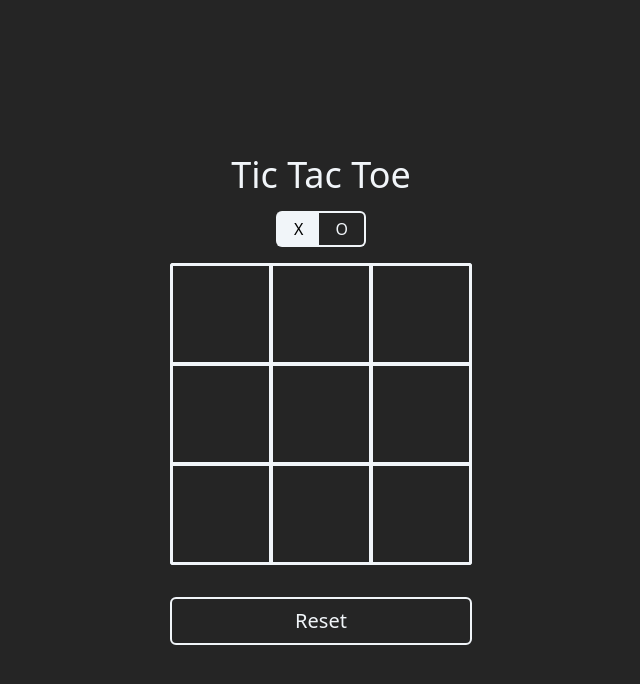
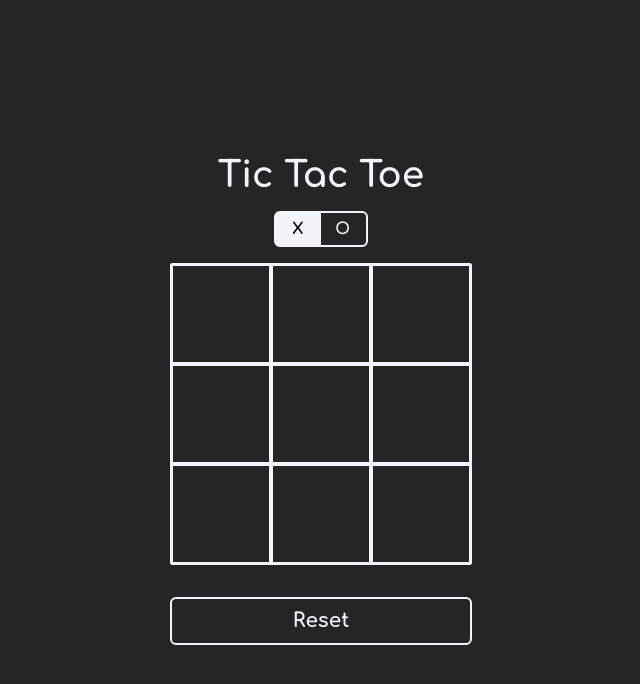
Before and after one commit to facindito/some-games, a React (Vite) app: page /tic-tac-toe in a window 1280 px wide. Shown: the top 684 px of the page, without its empty margins (319-959 px from the left). Built offline with nearby package versions, Linux system fonts and the light colour scheme.

Commit message:
separate logic and components

```diff
--- a/index.html
+++ b/index.html
@@ -4,7 +4,13 @@
     <meta charset="UTF-8" />
     <link rel="icon" type="image/svg+xml" href="/vite.svg" />
     <meta name="viewport" content="width=device-width, initial-scale=1.0" />
-    <title>Vite + React</title>
+    <link rel="preconnect" href="https://fonts.googleapis.com" />
+    <link rel="preconnect" href="https://fonts.gstatic.com" crossorigin />
+    <link
+      href="https://fonts.googleapis.com/css2?family=Comfortaa:wght@700&display=swap"
+      rel="stylesheet"
+    />
+    <title>Some Games</title>
   </head>
   <body>
     <div id="root"></div>
--- /dev/null
+++ b/src/components/tic-tac-toe/Board.jsx
@@ -0,0 +1,19 @@
+export default function Board({ board, combo, updateBoard }) {
+  return (
+    <div className='border border-slate-100 rounded-sm grid grid-cols-3 mb-4'>
+      {board.map((cell, index) => {
+        return (
+          <div
+            key={index}
+            className={`${
+              combo?.includes(index) && 'bg-green-500'
+            } w-[100px] h-[100px] border-2 border-slate-100 cursor-pointer flex items-center justify-center text-5xl text-slate-100`}
+            onClick={() => updateBoard(index)}
+          >
+            {cell}
+          </div>
+        )
+      })}
+    </div>
+  )
+}
--- /dev/null
+++ b/src/components/tic-tac-toe/Button.jsx
@@ -0,0 +1,10 @@
+export default function Button({ children, onClick }) {
+  return (
+    <button
+      className='border-2 border-slate-100 rounded-md text-slate-100 text-center text-xl p-2 w-full mt-4'
+      onClick={onClick}
+    >
+      {children}
+    </button>
+  )
+}
--- /dev/null
+++ b/src/components/tic-tac-toe/Turn.jsx
@@ -0,0 +1,18 @@
+import { TURN } from '../../constants/tic-tac-toe'
+
+export default function Turn({ turn }) {
+  return (
+    <header
+      className={`flex justify-center items-center mb-4 border-2 rounded-md border-slate-100 w-fit relative text-slate-100 before:w-1/2 before:bg-slate-100 before:absolute before:h-full before:left-0 ${
+        turn === TURN.X ? 'before:translate-none ' : 'before:translate-x-full'
+      } before:transition-transform before:duration-300`}
+    >
+      <div className={`z-10 px-4 py-1 ${turn === TURN.X && 'text-black'}`}>
+        X
+      </div>
+      <div className={`z-10 px-4 py-1 ${turn === TURN.O && 'text-black'}`}>
+        O
+      </div>
+    </header>
+  )
+}
--- /dev/null
+++ b/src/components/tic-tac-toe/Winner.jsx
@@ -0,0 +1,6 @@
+export default function Winner({ winner }) {
+  if (winner === null) return null
+
+  const text = winner ? `Winner is : ${winner}` : 'Draw'
+  return <div className='text-slate-100 text-center text-xl'>{text}</div>
+}
--- /dev/null
+++ b/src/constants/tic-tac-toe/index.js
@@ -0,0 +1,15 @@
+export const TURN = {
+  X: 'X',
+  O: 'O',
+}
+
+export const WINNER_COMBOS = [
+  [0, 1, 2],
+  [0, 3, 6],
+  [0, 4, 8],
+  [1, 4, 7],
+  [2, 5, 8],
+  [2, 4, 6],
+  [3, 4, 5],
+  [6, 7, 8],
+]
--- /dev/null
+++ b/src/logic/tic-tac-toe/board.js
@@ -0,0 +1,14 @@
+import { WINNER_COMBOS } from '../../constants/tic-tac-toe'
+
+export const checkWinner = ({ board }) => {
+  for (const combo of WINNER_COMBOS) {
+    const [a, b, c] = combo
+    if (board[a] && board[a] === board[b] && board[a] === board[c]) {
+      return { newWinner: board[a], winCombo: [a, b, c] }
+    }
+  }
+  return { newWinner: null }
+}
+export const checkEndGame = ({ board }) => {
+  return board.every((cell) => cell !== null)
+}
--- /dev/null
+++ b/src/logic/tic-tac-toe/storage.js
@@ -0,0 +1,17 @@
+export const saveGameStore = ({ board, turn }) => {
+  localStorage.setItem('board', JSON.stringify(board))
+  localStorage.setItem('turn', turn)
+}
+export const winnerGameStore = ({ winner }) => {
+  localStorage.setItem('winner', JSON.stringify(winner))
+}
+
+export const comboGameStore = ({ combo }) => {
+  localStorage.setItem('combo', JSON.stringify(combo))
+}
+export const resetGameStore = () => {
+  localStorage.removeItem('board')
+  localStorage.removeItem('turn')
+  localStorage.removeItem('winner')
+  localStorage.removeItem('combo')
+}
--- a/src/pages/TicTacToe.jsx
+++ b/src/pages/TicTacToe.jsx
@@ -1,41 +1,16 @@
 import { useState } from 'react'
-
-const TURN = {
-  X: 'X',
-  O: 'O',
-}
-
-const WINNER_COMBOS = [
-  [0, 1, 2],
-  [0, 3, 6],
-  [0, 4, 8],
-  [1, 4, 7],
-  [2, 5, 8],
-  [2, 4, 6],
-  [3, 4, 5],
-  [6, 7, 8],
-]
-
-function Winner({ winner }) {
-  if (winner === null) return null
-
-  const text = winner ? `Winner is : ${winner}` : 'Draw'
-  return <div className='text-slate-100 text-center text-xl'>{text}</div>
-}
-
-const saveGameStore = ({ board, turn }) => {
-  localStorage.setItem('board', JSON.stringify(board))
-  localStorage.setItem('turn', turn)
-}
-const resetGameStore = () => {
-  localStorage.removeItem('board')
-  localStorage.removeItem('turn')
-  localStorage.removeItem('winner')
-}
-
-const winnerGameStore = ({ winner }) => {
-  localStorage.setItem('winner', JSON.stringify(winner))
-}
+import {
+  saveGameStore,
+  winnerGameStore,
+  resetGameStore,
+  comboGameStore,
+} from '../logic/tic-tac-toe/storage'
+import { checkWinner, checkEndGame } from '../logic/tic-tac-toe/board'
+import { TURN } from '../constants/tic-tac-toe'
+import Winner from '../components/tic-tac-toe/Winner'
+import Board from '../components/tic-tac-toe/Board'
+import Turn from '../components/tic-tac-toe/Turn'
+import Button from '../components/tic-tac-toe/Button'
 
 export default function TicTacToe() {
   const [board, setBoard] = useState(() => {
@@ -51,6 +26,11 @@ export default function TicTacToe() {
     return JSON.parse(winnerStore)
   })
 
+  const [combo, setCombo] = useState(() => {
+    const comboStore = localStorage.getItem('combo')
+    return JSON.parse(comboStore)
+  })
+
   const updateBoard = (index) => {
     if (board[index] || winner) return
 
@@ -63,76 +43,34 @@ export default function TicTacToe() {
 
     saveGameStore({ board: newBoard, turn: newTurn })
 
-    const newWinner = checkWinner(newBoard)
+    const { newWinner, winCombo } = checkWinner({ board: newBoard })
     if (newWinner) {
       setWinner(newWinner)
+      setCombo(winCombo)
       winnerGameStore({ winner: newWinner })
-    } else if (checkEndGame(newBoard)) {
+      comboGameStore({ combo: winCombo })
+    } else if (checkEndGame({ board: newBoard })) {
       setWinner(false)
       winnerGameStore({ winner: false })
     }
-  }
-
-  const checkWinner = (board) => {
-    for (const combo of WINNER_COMBOS) {
-      const [a, b, c] = combo
-      if (board[a] && board[a] === board[b] && board[a] === board[c]) {
-        return board[a]
-      }
-    }
-    return null
   }
 
   const resetGame = () => {
     setBoard(Array(9).fill(null))
     setTurn(TURN.X)
     setWinner(null)
+    setCombo([])
 
     resetGameStore()
   }
 
-  const checkEndGame = (board) => {
-    return board.every((cell) => cell !== null)
-  }
   return (
-    <div>
+    <div className='font-game flex flex-col justify-center items-center'>
       <h1 className='text-4xl text-center text-slate-100 mb-4'>Tic Tac Toe</h1>
-      <div className='flex justify-center items-center mb-4'>
-        <div
-          className={`border-2 border-slate-100 rounded-l-md px-4 py-1 border-r-0 ${
-            turn === TURN.X ? 'bg-slate-100 text-black' : 'text-slate-100'
-          }`}
-        >
-          X
-        </div>
-        <div
-          className={`border-2 border-slate-100 rounded-r-md px-4 py-1 border-l-0 ${
-            turn === TURN.O ? 'bg-slate-100 text-black' : 'text-slate-100'
-          }`}
-        >
-          O
-        </div>
-      </div>
-      <div className='border border-slate-100 rounded-sm grid grid-cols-3 mb-4'>
-        {board.map((cell, index) => {
-          return (
-            <div
-              key={index}
-              className='w-[100px] h-[100px] border-2 border-slate-100 cursor-pointer flex items-center justify-center text-5xl text-slate-100'
-              onClick={() => updateBoard(index)}
-            >
-              {cell}
-            </div>
-          )
-        })}
-      </div>
+      <Turn turn={turn} />
+      <Board board={board} combo={combo} updateBoard={updateBoard} />
       <Winner winner={winner} />
-      <button
-        className='border-2 border-slate-100 rounded-md text-slate-100 text-center text-xl p-2 w-full mt-4'
-        onClick={resetGame}
-      >
-        Reset
-      </button>
+      <Button onClick={resetGame}>Reset</Button>
     </div>
   )
 }
--- a/tailwind.config.js
+++ b/tailwind.config.js
@@ -2,6 +2,9 @@
 export default {
   content: ['./index.html', './src/**/*.{js,ts,jsx,tsx}'],
   theme: {
+    fontFamily: {
+      game: ['Comfortaa', 'cursive'],
+    },
     extend: {},
   },
   plugins: [],
```
